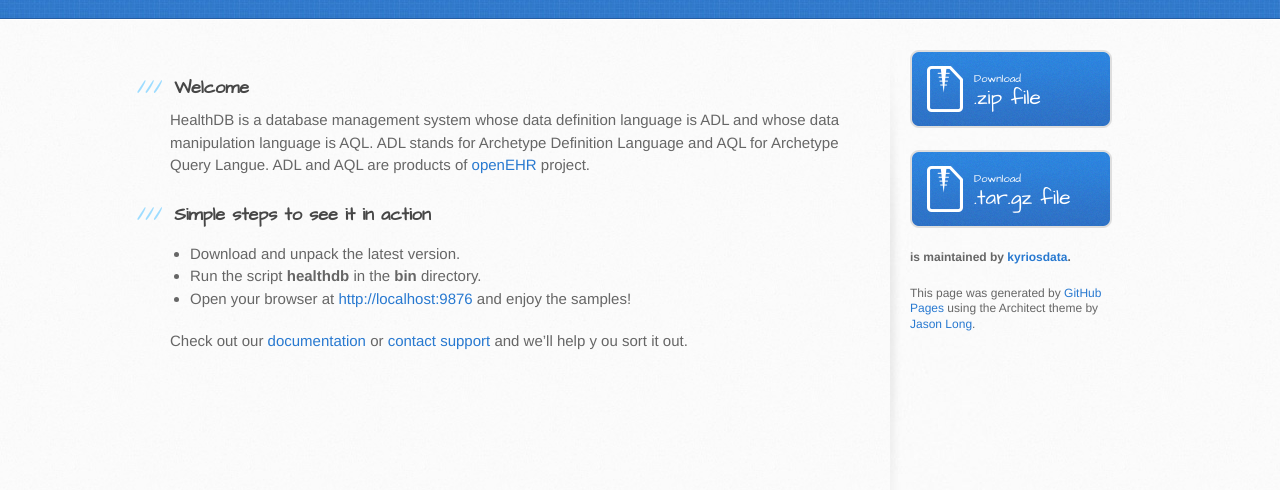
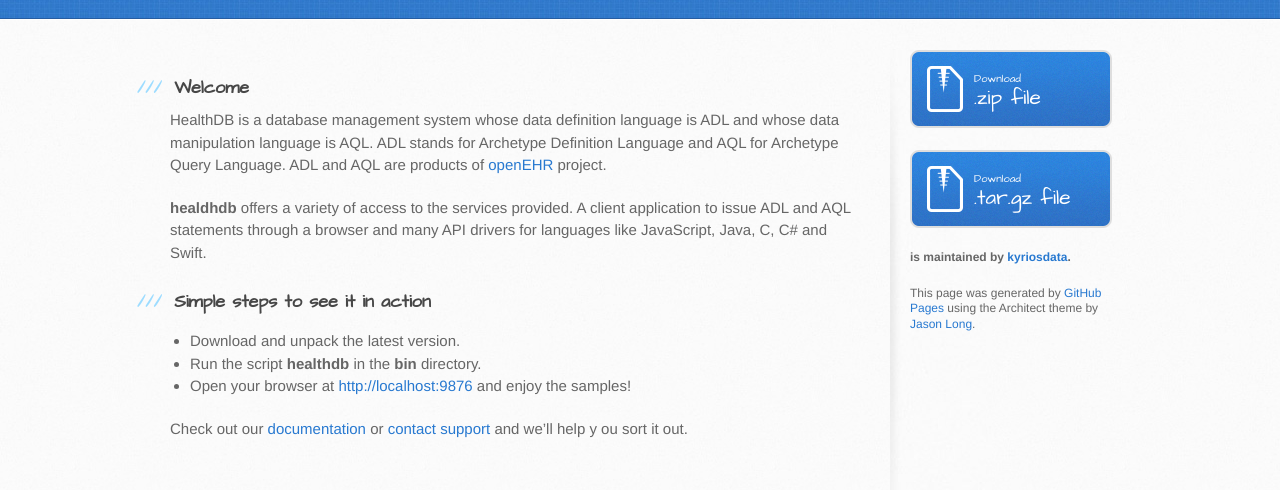
Before and after one commit to kyriosdata/db, a plain HTML site: page index.html in a window 1280 px wide. Shown: the part 182-672 px from the top of the page. Drawn offline with Linux system fonts and the light colour scheme.

Commit message:
Update index.html

```diff
--- a/index.html
+++ b/index.html
@@ -33,8 +33,10 @@
 
 <p>HealthDB is a database management system whose data definition language
   is ADL and whose data manipulation language is AQL.
-  ADL stands for Archetype Definition Language and AQL for Archetype Query Langue.
+  ADL stands for Archetype Definition Language and AQL for Archetype Query Language.
   ADL and AQL are products of <a href="http://openehr.org">openEHR</a> project.</p>
+
+  <p><b>healdhdb</b> offers a variety of access to the services provided. A client application to issue ADL and AQL statements through a browser and many API drivers for languages like JavaScript, Java, C, C# and Swift.</p>
 
 <h3>
 <a id="support-or-contact" class="anchor" href="#support-or-contact" aria-hidden="true">
```
